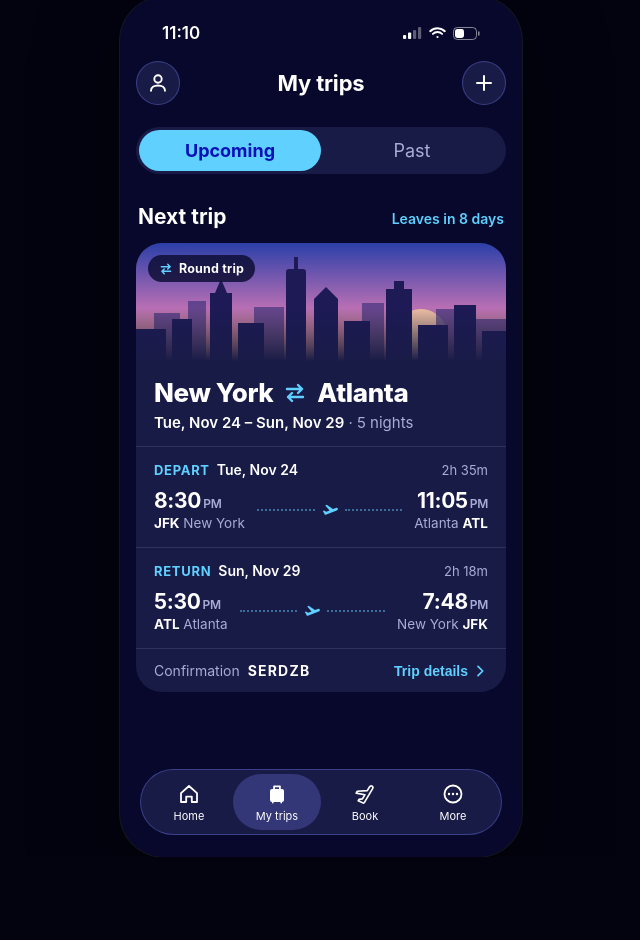
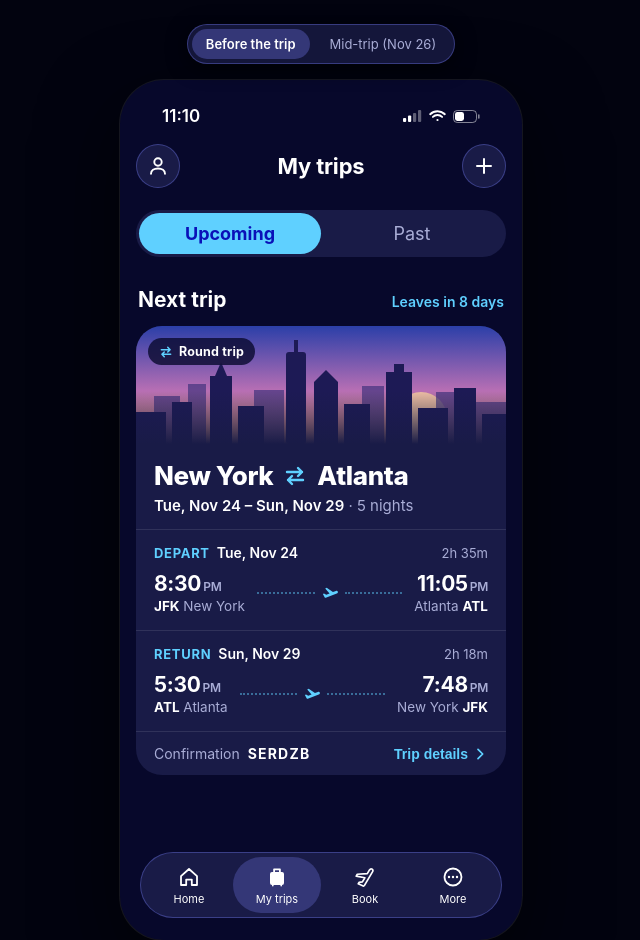
Before and after one commit to frjnbwznm6-eng/Nd-dbsns, a plain HTML site: page my-trips-redesign.html in a window 1280 px wide. Shown: the whole page, without its empty margins (319-959 px from the left). Before the commit the page ends 857 px from the top, so only its background shows below. Drawn offline with Linux system fonts and the light colour scheme.

Commit message:
Keep mockup state switcher visible
Co-Authored-By: Claude Fable 5.2 <noreply@anthropic.com>
Claude-Session: https://claude.ai/code/session_015q6o1EE7gJ9PhicAYfUVDe

```diff
--- a/my-trips-redesign.html
+++ b/my-trips-redesign.html
@@ -157,7 +157,8 @@
   .states { display: flex; gap: 6px; margin-bottom: 16px; background: #14163a; border-radius: 999px; padding: 4px; }
   .states button { border: 0; background: transparent; color: var(--muted); font: inherit; font-size: 13px; padding: 7px 14px; border-radius: 999px; cursor: pointer; }
   .states button[aria-pressed="true"] { background: #343777; color: #fff; font-weight: 600; }
-  body { align-content: center; justify-items: center; }
+  body { align-content: start; justify-items: center; }
+  .states { position: sticky; top: 12px; z-index: 10; box-shadow: 0 4px 20px rgba(0,0,0,.6); border: 1px solid rgba(120,130,255,.35); }
   .phone[data-state="before"] .s-mid, .phone[data-state="mid"] .s-before { display: none; }
   .done { color: var(--muted); display: inline-flex; align-items: center; gap: 4px; }
   .done svg { color: #6fe0a8; }
```
